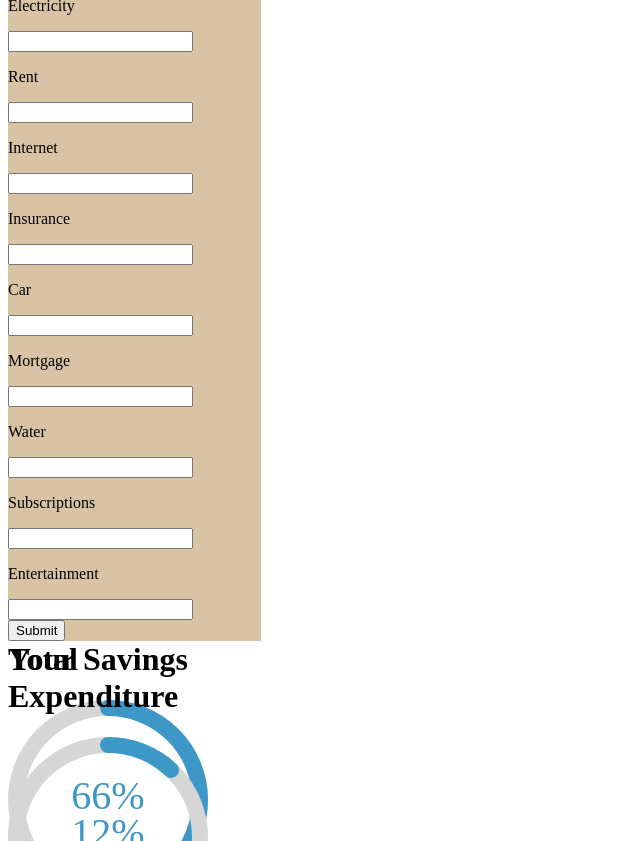
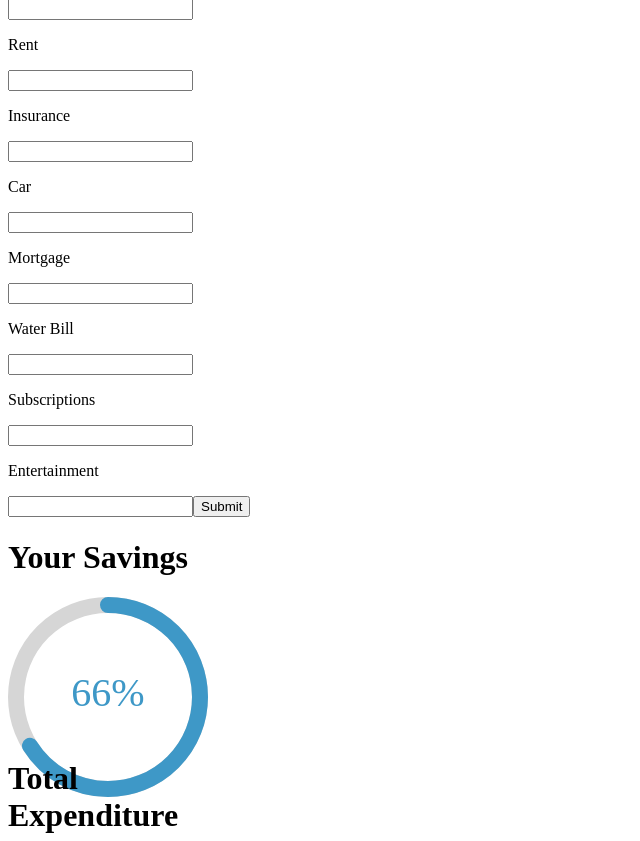
Before and after one commit to jodiezhuu/BudgetBud, a React (Create React App) app: page / in a window 1280 px wide. Shown: the part 1100-1941 px from the top of the page, without its empty margins (0-640 px from the left). Built offline with nearby package versions, Linux system fonts and the light colour scheme; a web font is replaced by a local one.

Commit message:
removed one type of form code

```diff
--- a/src/components/Info.js
+++ b/src/components/Info.js
@@ -3,71 +3,6 @@ import React from "react";
 import { useForm } from "react-hook-form";
 
 const Info = () =>  {
-
-	var iName = "";
-	var iMoney = "";
-	var iTax = "";
-	var iPhone = "";
-	var iElec = "";
-	var iRent = "";
-	var iNet = "";
-	var iInsure = "";
-	var iCar = "";
-	var iMort = "";
-	var iWater = "";
-	var iSub = "";
-	var iFun = "";
-
-	const onClick = () => {
-		iName = document.getElementById("username").value;
-		iMoney = document.getElementById("salary").value;
-		iTax = document.getElementById("tax").value;
-		iPhone = document.getElementById("phoneBill").value;
-		iElec = document.getElementById("electricity").value;
-		iRent = document.getElementById("rent").value;
-		iNet = document.getElementById("internet").value;
-		iInsure = document.getElementById("insurance").value;
-		iCar = document.getElementById("carpay").value;
-		iMort = document.getElementById("mortgage").value;
-		iWater = document.getElementById("water").value;
-		iSub = document.getElementById("subs").value;
-		iFun = document.getElementById("entertainment").value;
-
-	}
-
-	return (
-		<div className="infoSection">
-			<form>
-				<p className = "uNameTitle">Name</p>
-				<input type="text" id = "username" name = "uName"/>
-				<p>Salary</p>
-				<input type="text" id = "salary" name = "uMoney"/>
-				<p>Tax</p>
-				<input type="text" id = "tax" name = "uTax"/>
-				<p>Phone</p>
-				<input type="text" id = "phoneBill" name = "uPhone"/>
-				<p>Electricity</p>
-				<input type="text" id = "electricity" name = "uElec"/>
-				<p>Rent</p>
-				<input type="text" id = "rent" name = "uRent"/>
-				<p>Internet</p>
-				<input type="text" id = "internet" name = "uNet"/>
-				<p>Insurance</p>
-				<input type="text" id = "insurance" name = "uInsure"/>
-				<p>Car</p>
-				<input type="text" id = "carpay" name = "uCar"/>
-				<p>Mortgage</p>
-				<input type="text" id = "mortgage" name = "uMort"/>
-				<p>Water</p>
-				<input type="text" id = "water" name = "uWater"/>
-				<p>Subscriptions</p>
-				<input type="text" id = "subs" name = "uSub"/>
-				<p>Entertainment</p>
-				<input type="text" id = "entertainment" name = "uFun"/>
-			</form>
-			<button type="button" onClick={onClick}>Submit</button>
-		</div>
-	)
 
     const { register, handleSubmit, watch, formState: { errors } } = useForm();
     const onSubmit = data => console.log(data);
```
